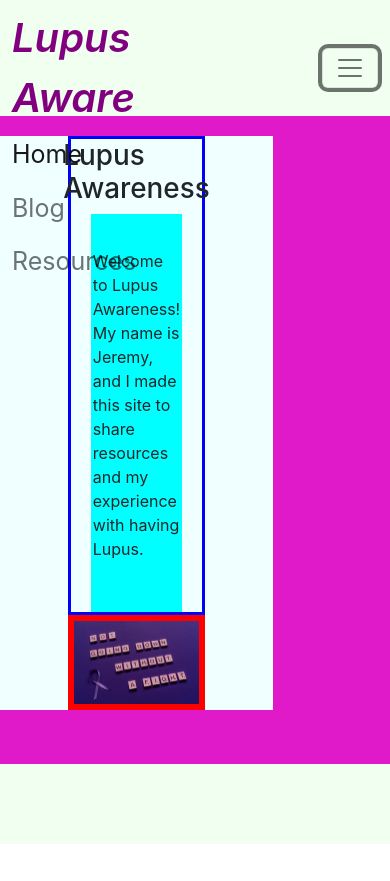
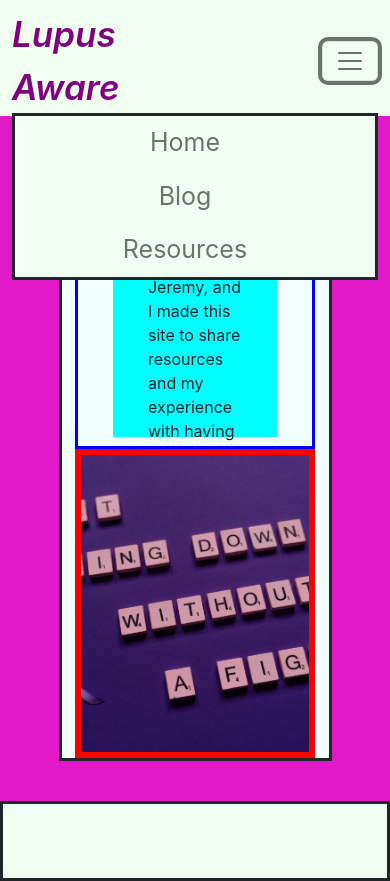
Before and after one commit to OceanSkys/lupus-awareness, a React (Create React App) app in the folder lupusaware/: page /#/ in a window 390 px wide. Both pictures are taken after a click on the button 350 px from the left and 68 px from the top of the page. Before the commit the page ends 844 px from the top, so only its background shows below. Built offline with nearby package versions, Linux system fonts and the light colour scheme.

Commit message:
Added functional Home, Blog, and Resources pages. Added a working footer than changes position based on screen size. Worked on nav collapsability for mobile. Working on mobile functionality on all pages!

```diff
--- a/lupusaware/src/App.css
+++ b/lupusaware/src/App.css
@@ -27,16 +27,19 @@
     font-size: 25px;
     /* border: solid green; */
     display: flex;
-    align-content: center;
+    align-items: center;
     justify-content: end;
     width: 100%;
+    background-color: honeydew;
+    border: solid;
 }
 .nav-bar{
     /* border: solid; */
     width: 50%;
+    height: auto;
     order: 2;
     display: flex;
-    align-content: center;
+    align-items: center;
     justify-content: end;
 }
 .navy {
@@ -61,6 +64,11 @@
     align-content: end;
     justify-content: end;
 }
+@media (max-width: 550px) {
+    .nav-title{
+        font-size: 35px;
+    }
+  }
 /* ~~~~~~~~~~~~~~~~~~~~~~~~~~~~ */
 /* ~~~~~~~~ Home Section ~~~~~~~ */
 .home-heroImage{
@@ -69,6 +77,7 @@
     background-color: azure;
     display: flex;
     flex-direction: row;
+    margin-bottom: 20px;
 }
 .hero-div1{
     width: 50%;
@@ -112,12 +121,39 @@
     .home-heroImage {
         display: flex;
         flex-direction: column;
+        justify-self: center;
+        align-items: center;
+        margin-top: 20px;
+        width: 70%;
+        height: auto;
+        border: solid;
+    }
+    .hero-div1{
+        width: 90%;
+        height: 50%;
+        border: blue solid;
+    }
+    .hero-div1-box{
+        width: 70%;
+        height: 70%;
+        background-color: cyan;
+    }
+    .hero-div2{
+        width: 90%;
+        height: 100%;
+        display: flex;
         justify-content: center;
         align-items: center;
-        margin-top: 20px;
-        margin-bottom: 20px;
-        width: 70%;
-        height: auto;
+        border: solid red;
+    }
+    .hero-div2-box{
+        width: 100%;
+        height: 100%;
+        display: flex;
+        justify-content: center;
+        align-content: center;
+        border: solid red;
+
     }
   }
 /* ~~~~~~~~~~~~~~~~~~~~~~~~~~~~~ */
@@ -128,6 +164,14 @@
     background-color:honeydew;
     position: absolute;
     bottom: 0;
-    left: 0;
-    margin-top: 20px
+    border: solid;
+    margin-top: 20px;
 }
+@media (max-width: 950px) {
+    .footer{
+        position: relative;
+        bottom: 0;
+        border: solid;
+        margin-top: 20px;
+    }
+  }
--- a/lupusaware/src/components/Blog.js
+++ b/lupusaware/src/components/Blog.js
@@ -1,8 +1,22 @@
+import NeonSign from '../img/neonsign.jpg'
+
 export default function Blog(){
 
     return(
-        <div>
-            <h1>Here is my blog :D</h1>
+        <div style={{display:'flex', justifyContent:'center'}}>
+            <div className='home-heroImage'>
+                <div className='hero-div2'>
+                    <div className="hero-div2-box">
+                        <img style={{display:'flex', objectFit:'cover', width:'100%', height: 'auto'}} src={NeonSign}></img>
+                    </div>
+                </div>
+                <div className="hero-div1">
+                    <h1 style={{display: 'flex', justifyContent: 'center', alignItems: 'top'}}>Contact</h1>
+                    <div className="hero-div1-box">
+                        <p style={{padding: '35px'}}>Welcome to Lupus Awareness! My name is Jeremy, and I made this site to share resources and my experience with having Lupus. </p>
+                    </div>
+                </div>
+            </div>
         </div>
     );
 }
--- a/lupusaware/src/components/Contact.js
+++ b/lupusaware/src/components/Contact.js
@@ -1,8 +1,22 @@
+import Heart from '../img/heart.jpg';
+
 export default function Contact(){
 
     return(
-        <div>
-            <h1>My contact page!</h1>
+        <div style={{display:'flex', justifyContent:'center'}}>
+            <div className='home-heroImage'>
+                <div className='hero-div2'>
+                    <div className="hero-div2-box">
+                        <img style={{display:'flex', objectFit:'cover', width:'100%', height: 'auto'}} src={Heart}></img>
+                    </div>
+                </div>
+                <div className="hero-div1">
+                    <h1 style={{display: 'flex', justifyContent: 'center', alignItems: 'top'}}>Contact</h1>
+                    <div className="hero-div1-box">
+                        <p style={{padding: '35px'}}>Welcome to Lupus Awareness! My name is Jeremy, and I made this site to share resources and my experience with having Lupus. </p>
+                    </div>
+                </div>
+            </div>
         </div>
     );
 }
--- a/lupusaware/src/components/HeaderFooter.js
+++ b/lupusaware/src/components/HeaderFooter.js
@@ -1,23 +1,22 @@
 import Container from 'react-bootstrap/Container';
 import Nav from 'react-bootstrap/Nav';
 import Navbar from 'react-bootstrap/Navbar';
-import { NavLink, Outlet } from 'react-router-dom';
+import { Link, Outlet } from 'react-router-dom';
 
 export default function HeaderFooter() {
 
     return(
-
         <div className='body'>
             <div>
-            <Navbar className='navy' expand='lg'>
+                <Navbar collapseOnSelect className='navy' expand='lg'>
                     <Container className='nav-container'>
-                    <NavLink className='nav-title' to='/'>Lupus Aware</NavLink>
-                    <Navbar.Toggle aria-controls='basic-navbar-nav' className='toggle'/>
-                    <Navbar.Collapse id='basic-navbar-nav' className='nav-bar'>
+                        <Nav.Link className='nav-title' to='/'>Lupus Aware</Nav.Link>
+                        <Navbar.Toggle aria-controls='responsive-navbar-nav' className='toggle'/>
+                        <Navbar.Collapse id='responsive-navbar-nav' className='nav-bar'>
                             <Nav className="me-auto navs">
-                            <NavLink className='nav-link' to='/' >Home</NavLink>
-                            <NavLink className='nav-link' to='/Blog' >Blog</NavLink>
-                            <NavLink className='nav-link' to='Contact' >Resources</NavLink>
+                                <Nav.Link className='nav-link' eventKey="1" as={Link} to='/' >Home</Nav.Link>
+                                <Nav.Link className='nav-link' eventKey="2" as={Link} to='/Blog' >Blog</Nav.Link>
+                                <Nav.Link className='nav-link' eventKey="3"as={Link} to='/Contact' >Resources</Nav.Link>
                             </Nav>
                         </Navbar.Collapse>
                     </Container>
--- a/lupusaware/src/components/Home.js
+++ b/lupusaware/src/components/Home.js
@@ -3,6 +3,7 @@ import Saying from '../img/saying.jpg';
 export default function Home(){
 
     return(
+        <div style={{display:'flex', justifyContent:'center'}}>
             <div className='home-heroImage'>
                 <div className="hero-div1">
                     <h1 style={{display: 'flex', justifyContent: 'center', alignItems: 'top'}}>Lupus Awareness</h1>
@@ -16,5 +17,6 @@ export default function Home(){
                     </div>
                 </div>
             </div>
+        </div>
     );
 }
```
Lines whose indentation alone changed are shown as unchanged.
